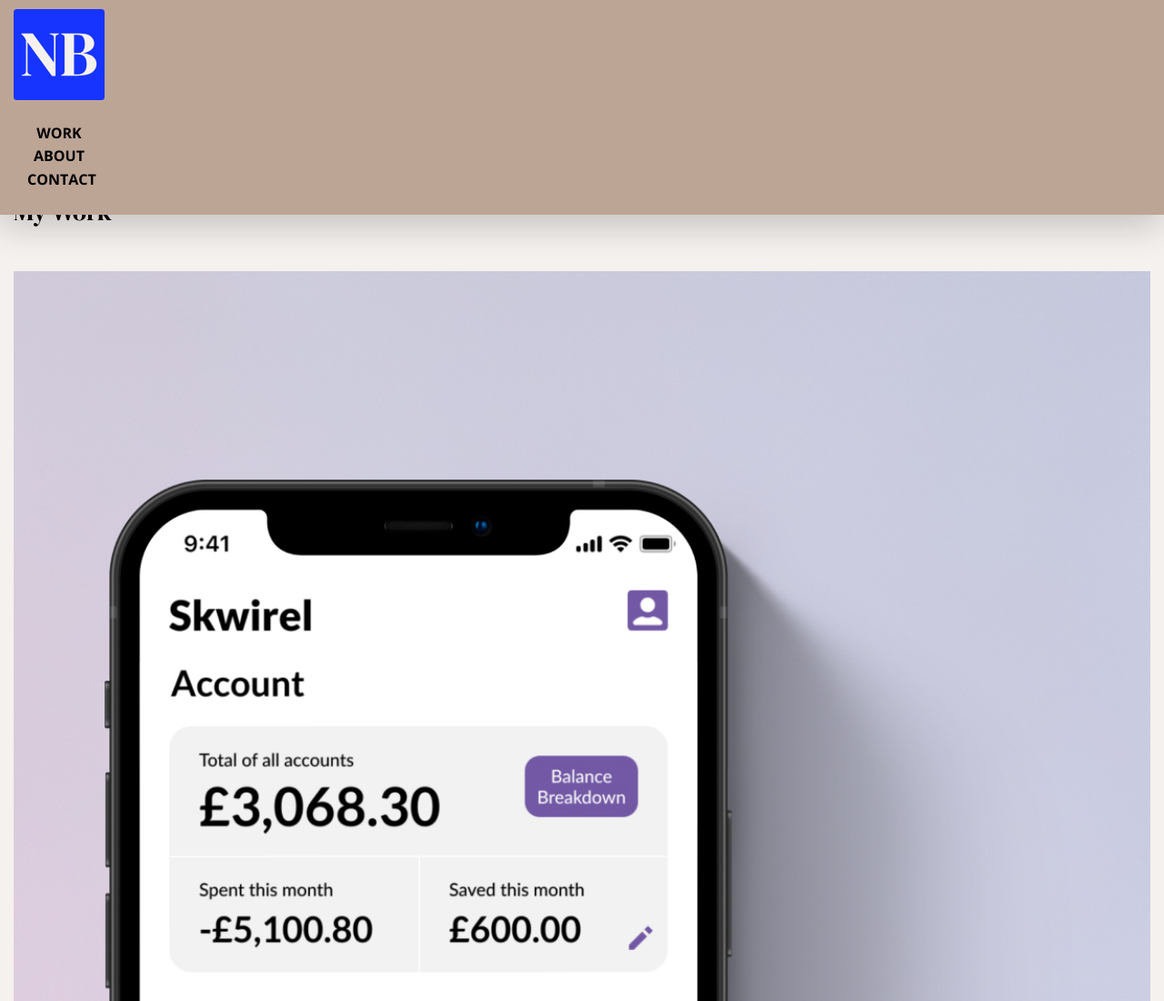
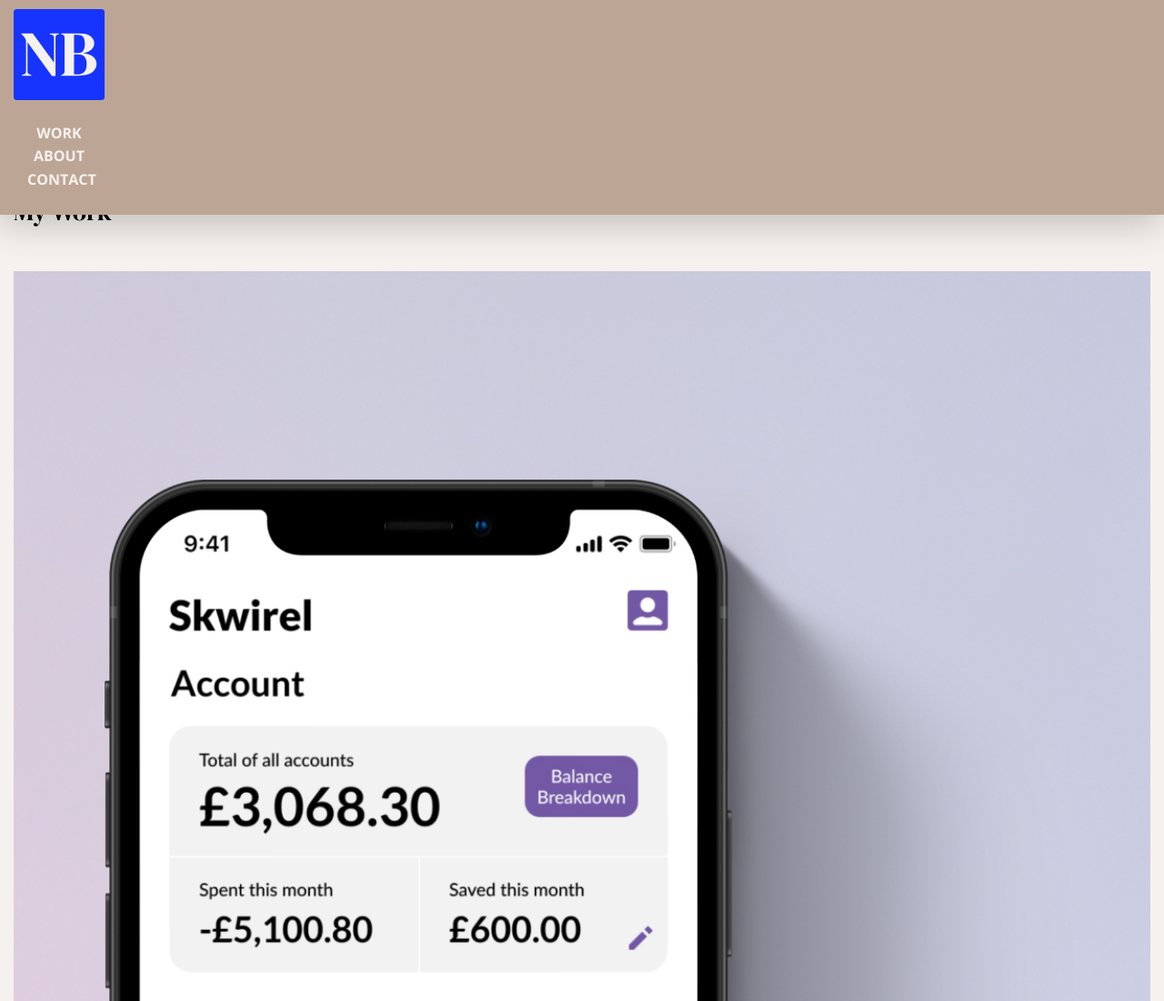
Before and after one commit to NatalieBoaler/portfolio, a plain HTML site: page index.html in a window 1280 px wide. Shown: the top 1100 px of the page at 91% size. Drawn offline with nearby package versions, Linux system fonts and the light colour scheme.

Commit message:
Task 1.7 updated 2

```diff
--- a/css/style.css
+++ b/css/style.css
@@ -169,7 +169,7 @@ box-shadow: -2px 12px 37px rgba(0, 0, 0, 0.2) ;
     padding: 0 15px;
     text-transform: uppercase;
     font-weight: 700;
-    color: #000000;
+    color: #F5F1EE;
   }
   nav > ul > li > a:visited {
     padding: 0 15px;
```
